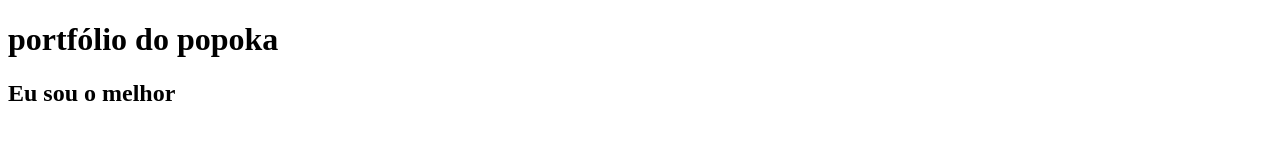
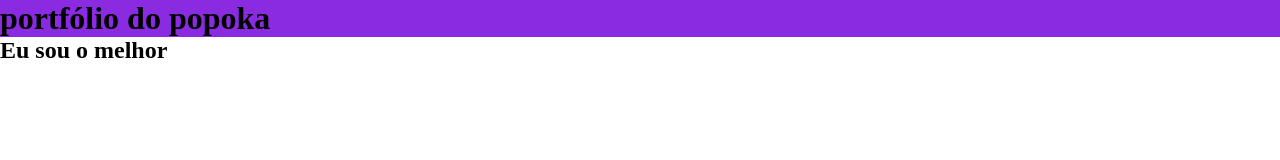
Before and after one commit to KLEBER-JUNIOR/gitFLOW.22, a plain HTML site: page index.html in a window 1280 px wide. Drawn offline with Linux system fonts and the light colour scheme.

Commit message:
arq0uivo-css

```diff
--- a/index.html
+++ b/index.html
@@ -3,6 +3,7 @@
 <head>
     <meta charset="UTF-8">
     <meta name="viewport" content="width=device-width, initial-scale=1.0">
+    <link rel="stylesheet" href="./script.css">
     <title>Meu port</title>
 </head>
 <body>
--- /dev/null
+++ b/script.css
@@ -0,0 +1,10 @@
+*{
+    margin: 0;
+    padding: 0;
+    box-sizing: border-box;
+    list-style: none;
+}
+
+h1{
+    background-color: blueviolet;
+}
```
